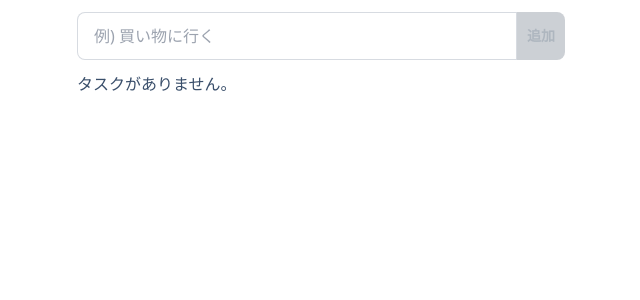
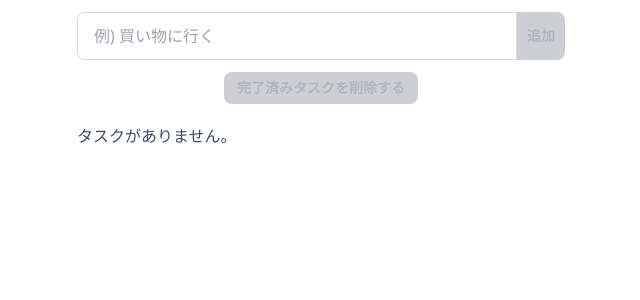
Before and after one commit to gsuke/vue-todolist-tdd, a Vue app: page / in a window 1280 px wide. Shown: the top 300 px of the page, without its empty margins (319-959 px from the left). Built offline with nearby package versions, Linux system fonts and the light colour scheme.

Commit message:
feat: App: add Delete button

```diff
--- a/src/App.vue
+++ b/src/App.vue
@@ -40,7 +40,7 @@ export default App;
           aria-label="New ToDo text"
         />
         <button
-          class="btn btn-square px-1"
+          class="btn btn-square btn-primary px-1"
           :disabled="newTaskText.length <= 0"
           @click="addTodo"
         >
@@ -49,6 +49,10 @@ export default App;
       </div>
     </div>
 
+    <button class="btn btn-accent btn-sm mx-auto mb-5 block" disabled>
+      完了済みタスクを削除する
+    </button>
+
     <TodoList :todo-list="todoList" />
   </div>
 </template>
```
Also changed, not shown: 1 other file (tests, documents, lock files or other folders).
